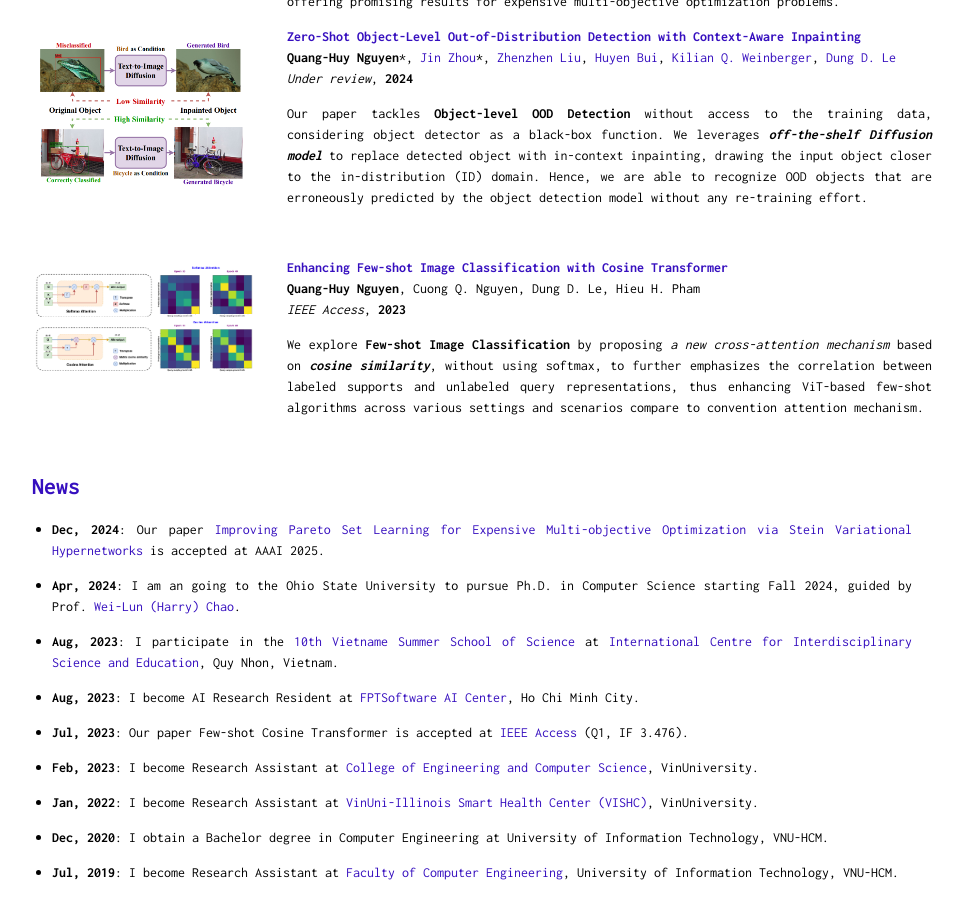
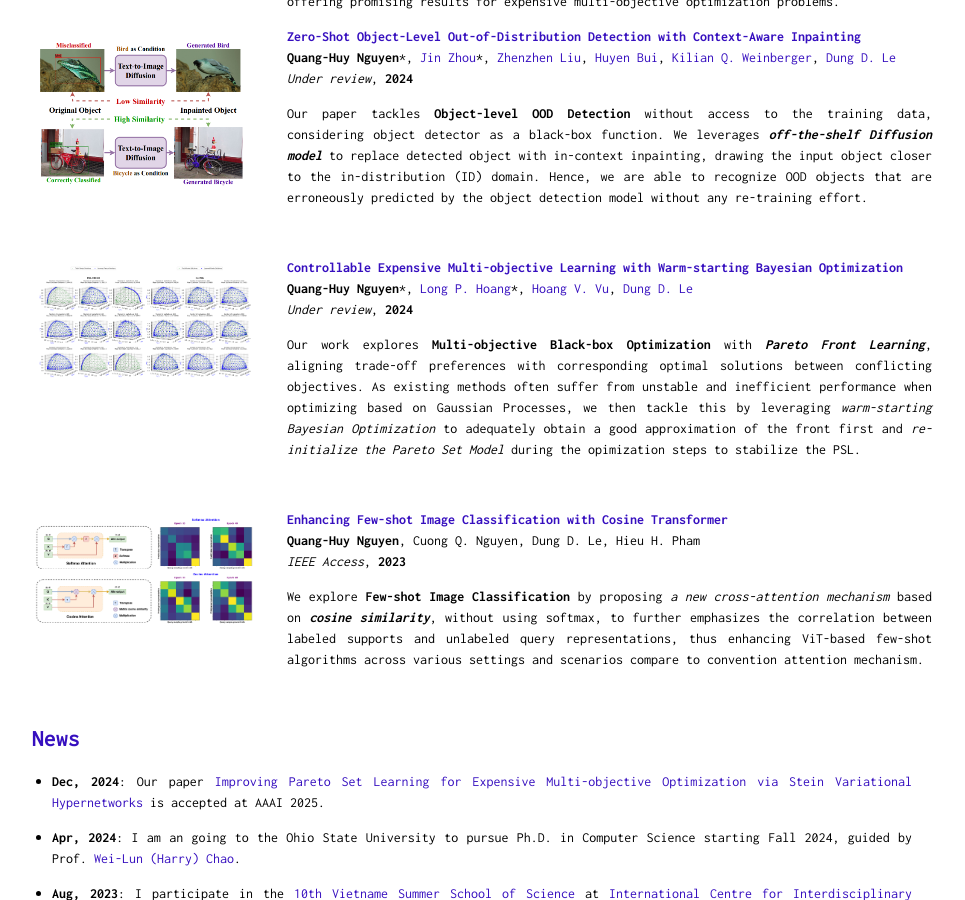
Before and after one commit to quanghuy0497/quanghuy0497.github.io, a Jekyll site: the page built from index.md, in a window 1280 px wide and 900 px high, scrolled down 917 px. Shown: the whole window, without its empty margins (158-1123 px from the left). Built offline with Jekyll 4.4.1, drawn with Linux system fonts in a browser that asks for light colours; nearby versions of some CDN libraries.

Commit message:
Update bio

```diff
--- a/page/about.md
+++ b/page/about.md
@@ -40,15 +40,15 @@ Our paper tackles **Object-level OOD Detection** without access to the training
 
 <br>
 
-<!-- <img class="paper_right" src="/assets/project/Co-PSL.png" onclick="onClick(this)" >
+<img class="paper_right" src="/assets/project/Co-PSL.png" onclick="onClick(this)" >
 
 [**Controllable Expensive Multi-objective Learning with Warm-starting Bayesian Optimization**](http://arxiv.org/abs/2311.15297)
 **Quang-Huy Nguyen**\*, [Long P. Hoang](https://scholar.google.com/citations?user=3Dfc1z8AAAAJ&hl=en)\*, [Hoang V. Vu](https://scholar.google.com/citations?hl=en&user=YMt0pEoAAAAJ), [Dung D. Le](https://scholar.google.com/citations?user=0eoYR1gAAAAJ&hl=en)
 *Under review*, **2024**
 
-Our work explores **Multi-objective Black-box Optimization** with ***Pareto Front Learning*** (PSL), aligning trade-off preferences with corresponding optimal solutions between conflicting objectives. As existing methods often suffer from unstable and inefficient performance when optimizing based on Gaussian Processes (GPs), we then tackle this by leveraging *warm-starting Bayesian Optimization* to adequately obtain a good approximation of the front first and *re-initialize the Pareto Set Model* during the opimization steps to stabilize the PSL.
+Our work explores **Multi-objective Black-box Optimization** with ***Pareto Front Learning***, aligning trade-off preferences with corresponding optimal solutions between conflicting objectives. As existing methods often suffer from unstable and inefficient performance when optimizing based on Gaussian Processes, we then tackle this by leveraging *warm-starting Bayesian Optimization* to adequately obtain a good approximation of the front first and *re-initialize the Pareto Set Model* during the opimization steps to stabilize the PSL.
 
-<br> -->
+<br>
 
 <img class="paper_right" src="/assets/project/Cosine_Attention.png" onclick="onClick(this)" >
 
```
